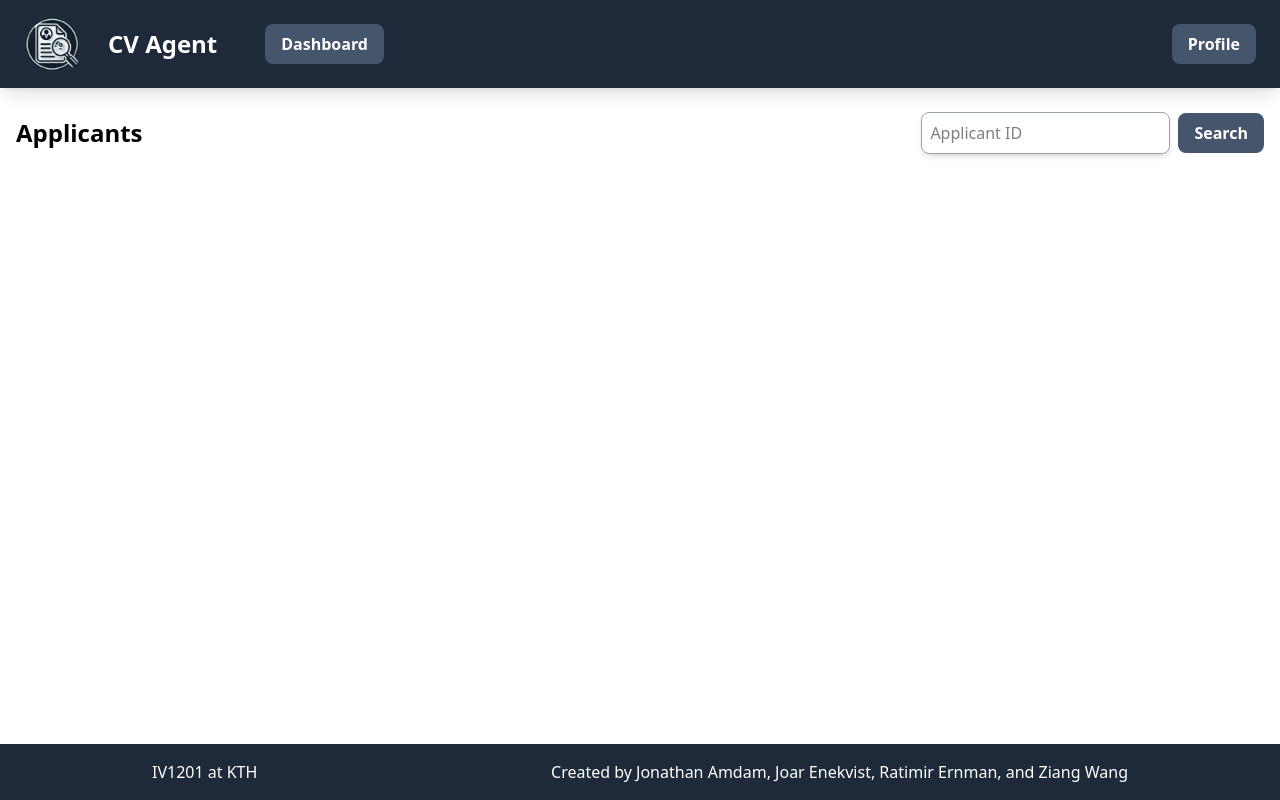
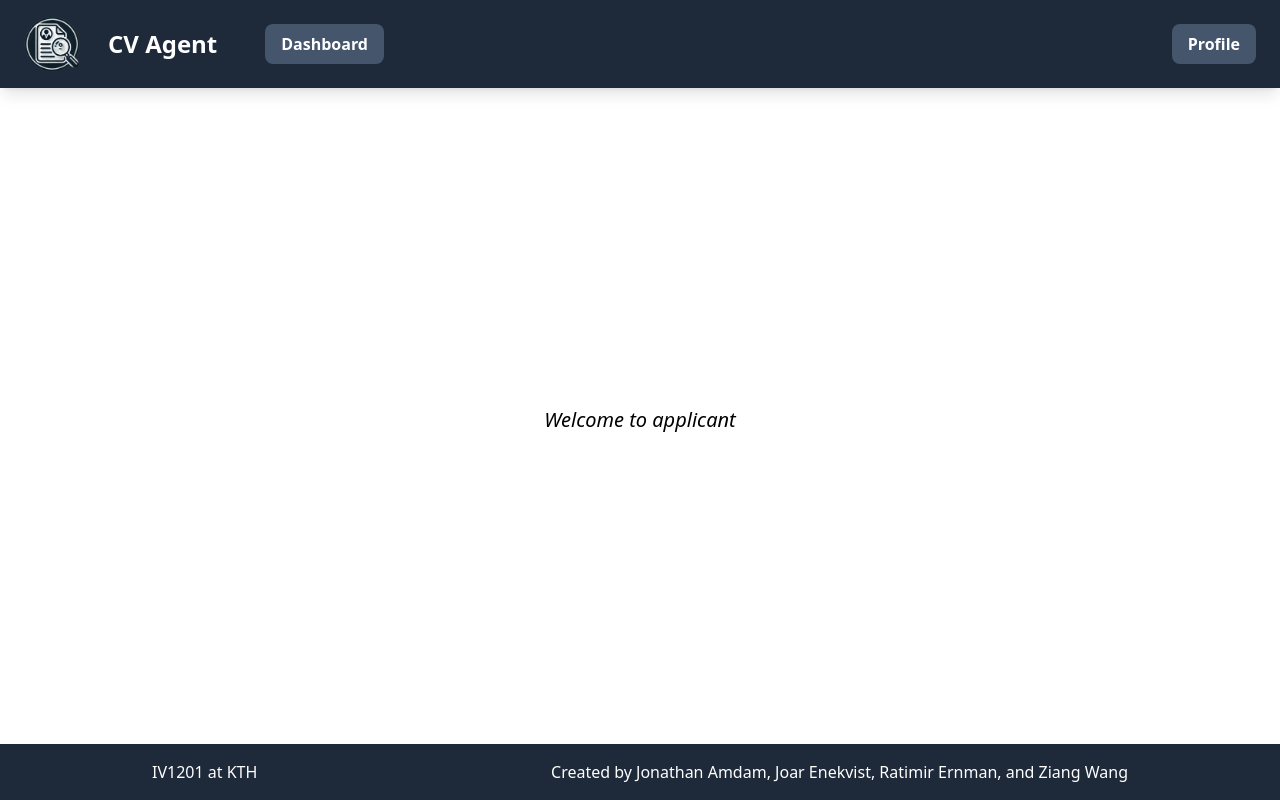
Before and after one commit to Jonelix/cvAgent_IV1201, a React (Vite) app in the folder client/: page /#/dashboard in a window 1280 px wide. Built offline with nearby package versions, Linux system fonts and the light colour scheme.

Commit message:
Flow for login to work is complete

```diff
--- a/client/src/presenters/DashboardPresenter.jsx
+++ b/client/src/presenters/DashboardPresenter.jsx
@@ -4,7 +4,7 @@ import RecruiterPresenter from "./RecruiterPresenter.jsx";
 import ApplicantPresenter from "./ApplicantPresenter.jsx";
 
 const DashboardPresenter = observer(({ model, applicantsModel }) => {
-    return (!model.isLoggedIn ? <RecruiterPresenter model={model} applicantsModel={applicantsModel}/> : <ApplicantPresenter model={model}/> );
+    return (model.role_id == 2 ? <RecruiterPresenter model={model} applicantsModel={applicantsModel}/> : <ApplicantPresenter model={model}/> );
 });
 
 export default DashboardPresenter;
--- a/client/src/views/HeaderView.jsx
+++ b/client/src/views/HeaderView.jsx
@@ -22,7 +22,11 @@ const HeaderView = ({ model, isLoggedIn }) => {
 
     const goToDashboard = () => {
         // Change this to your actual dashboard route
-        window.location.href = "#/dashboard";
+        if (isLoggedIn == true) {
+            window.location.href = "#/dashboard";
+        } else {
+            window.location.href = "#/auth";
+        }
     };
 
     return (
```
